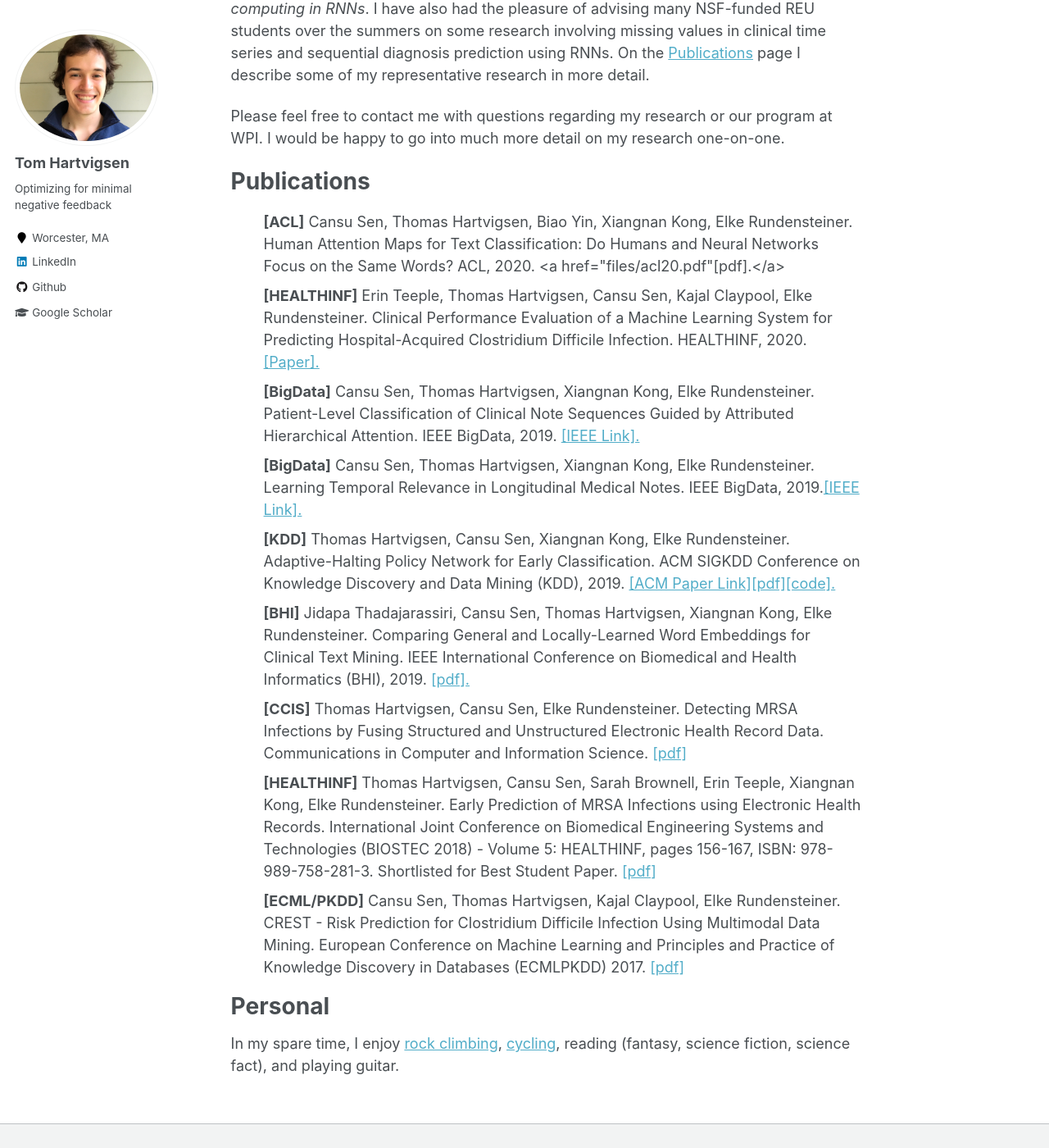
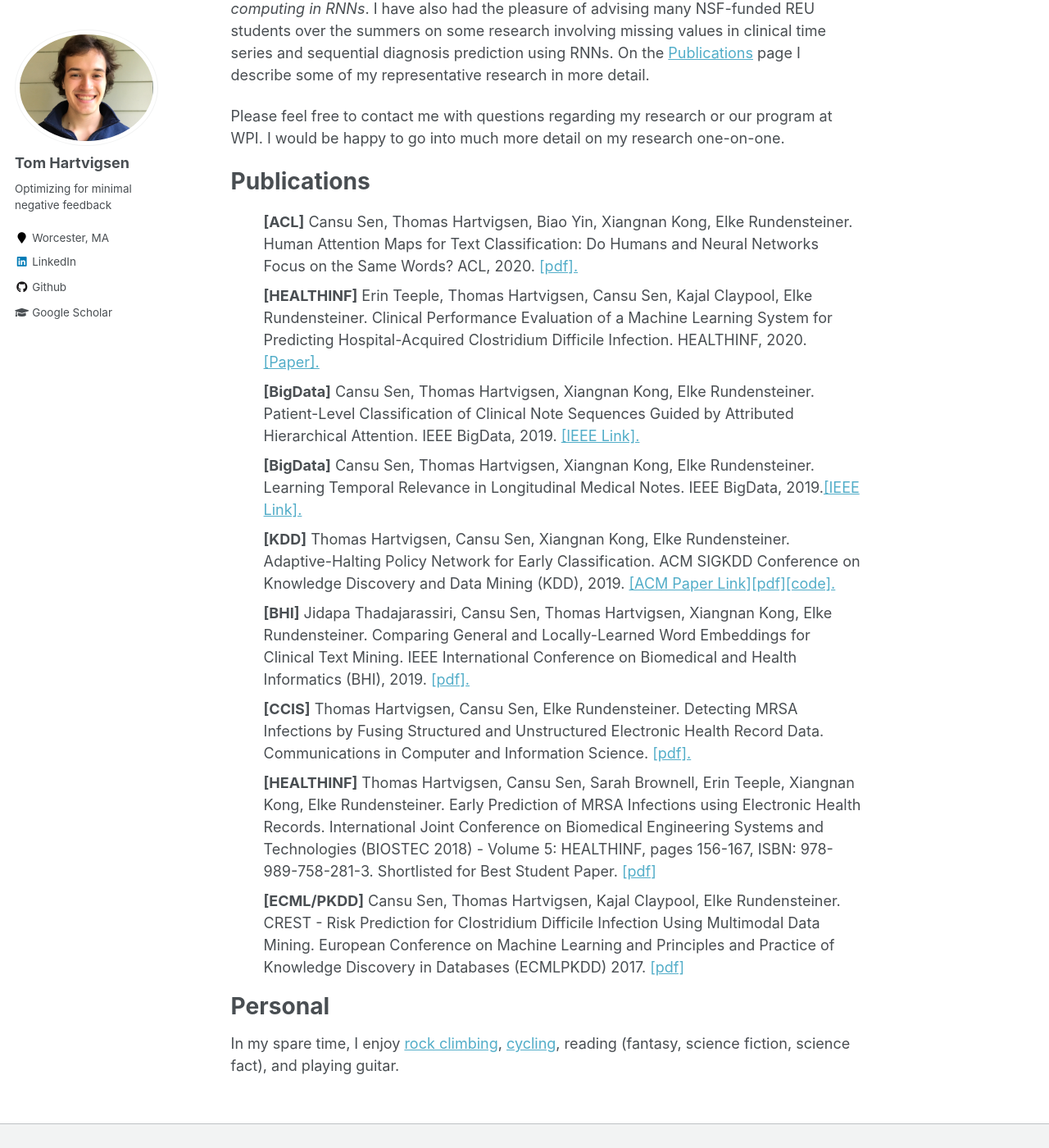
Before and after one commit to Thartvigsen/thartvigsen.github.io, a Jekyll site: the page built from _pages/about.md, in a window 1280 px wide and 1400 px high, scrolled down 716 px. Shown: the whole window at 82% size. Built offline with Jekyll 4.4.1, drawn with Linux system fonts in a browser that asks for light colours.

Commit message:
fixed html error

```diff
--- a/_pages/about.md
+++ b/_pages/about.md
@@ -24,14 +24,14 @@
 
 # Publications
 <ul style="list-style: none;">
-<li><b>[ACL]</b> Cansu Sen, Thomas Hartvigsen, Biao Yin, Xiangnan Kong, Elke Rundensteiner. Human Attention Maps for Text Classification:  Do Humans and Neural Networks Focus on the Same Words? ACL, 2020. <a href="files/acl20.pdf"[pdf].</a></li>
+<li><b>[ACL]</b> Cansu Sen, Thomas Hartvigsen, Biao Yin, Xiangnan Kong, Elke Rundensteiner. Human Attention Maps for Text Classification:  Do Humans and Neural Networks Focus on the Same Words? ACL, 2020. <a href="files/acl20.pdf">[pdf].</a></li>
 <li><b>[HEALTHINF]</b> Erin Teeple, Thomas Hartvigsen, Cansu Sen, Kajal Claypool, Elke Rundensteiner.
 Clinical Performance Evaluation of a Machine Learning System for Predicting Hospital-Acquired Clostridium Difficile Infection. HEALTHINF, 2020. <a href="https://www.scitepress.org/PublicationsDetail.aspx?ID=23u2EM1O4ro%3d&t=1">[Paper].</a></li>
 <li><b>[BigData]</b> Cansu Sen, Thomas Hartvigsen, Xiangnan Kong, Elke Rundensteiner. Patient-Level Classification of Clinical Note Sequences Guided by Attributed Hierarchical Attention. IEEE BigData, 2019. <a href="https://ieeexplore.ieee.org/abstract/document/9006403">[IEEE Link].</a></li>
 <li><b>[BigData]</b> Cansu Sen, Thomas Hartvigsen, Xiangnan Kong, Elke Rundensteiner. Learning Temporal Relevance in Longitudinal Medical Notes. IEEE BigData, 2019.<a href="https://ieeexplore.ieee.org/abstract/document/9006400">[IEEE Link].</a></li>
 <li><b>[KDD]</b> Thomas Hartvigsen, Cansu Sen, Xiangnan Kong, Elke Rundensteiner. Adaptive-Halting Policy Network for Early Classification. ACM SIGKDD Conference on Knowledge Discovery and Data Mining (KDD), 2019. <a href="https://dl.acm.org/authorize.cfm?key=N688339">[ACM Paper Link]</a><a href="https://thartvigsen.github.io/files/adaptive_halting_kdd19.pdf">[pdf]</a><a href="https://github.com/Thartvigsen/EARLIEST">[code].</a></li>
 <li><b>[BHI]</b> Jidapa Thadajarassiri, Cansu Sen, Thomas Hartvigsen, Xiangnan Kong, Elke Rundensteiner. Comparing General and Locally-Learned Word Embeddings for Clinical Text Mining. IEEE International Conference on Biomedical and Health Informatics (BHI), 2019. <a href="files/embeddings_bhi19.pdf">[pdf].</a></li>
-<li><b>[CCIS]</b> Thomas Hartvigsen, Cansu Sen, Elke Rundensteiner. Detecting MRSA Infections by Fusing Structured and Unstructured Electronic Health Record Data. Communications in Computer and Information Science. <a href="https://link.springer.com/chapter/10.1007/978-3-030-29196-9_21">[pdf]</a></li>
+<li><b>[CCIS]</b> Thomas Hartvigsen, Cansu Sen, Elke Rundensteiner. Detecting MRSA Infections by Fusing Structured and Unstructured Electronic Health Record Data. Communications in Computer and Information Science. <a href="https://link.springer.com/chapter/10.1007/978-3-030-29196-9_21">[pdf].</a></li>
 <li><b>[HEALTHINF]</b> Thomas Hartvigsen, Cansu Sen, Sarah Brownell, Erin Teeple, Xiangnan Kong,  Elke Rundensteiner. Early Prediction of MRSA Infections using Electronic Health Records. International Joint Conference on Biomedical Engineering Systems and Technologies (BIOSTEC 2018) - Volume 5: HEALTHINF, pages 156-167, ISBN: 978-989-758-281-3. Shortlisted for Best Student Paper. <a href="http://www.scitepress.org/Papers/2018/65996/65996.pdf">[pdf]</a></li>
 <li><b>[ECML/PKDD]</b> Cansu Sen, Thomas Hartvigsen, Kajal Claypool, Elke Rundensteiner. CREST - Risk Prediction for Clostridium Difficile Infection Using Multimodal Data Mining. European Conference on Machine Learning and Principles and Practice of Knowledge Discovery in Databases (ECMLPKDD) 2017. <a href="http://ecmlpkdd2017.ijs.si/papers/paperID487.pdf">[pdf]</a></li>
 </ul>
```
